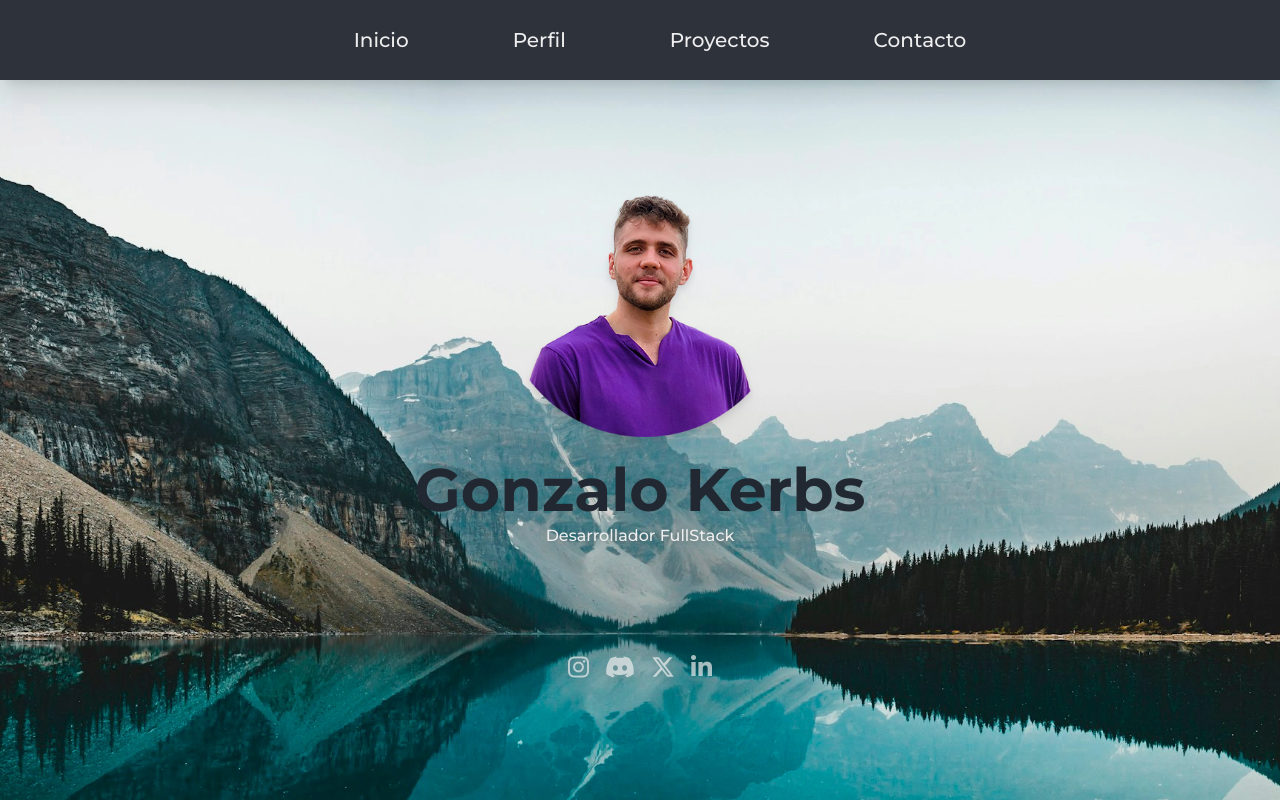
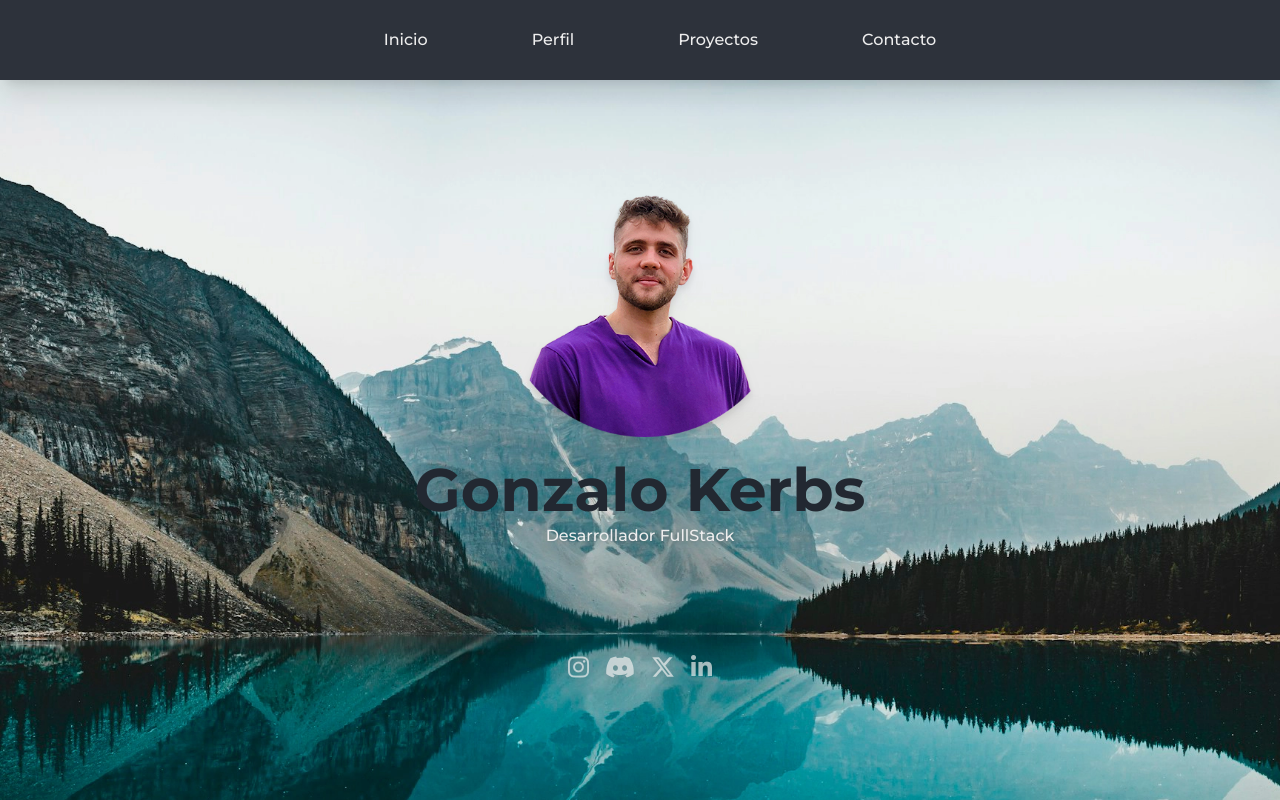
Before and after one commit to SbrekDev/Gonzalo-Kerbs-Portafolio, a React (Vite) app: page / in a window 1280 px wide. Shown: the top 800 px of the page. Built offline with nearby package versions, Linux system fonts and the light colour scheme; some icons are missing.

Commit message:
fix text

```diff
--- a/src/components/NavComponent.tsx
+++ b/src/components/NavComponent.tsx
@@ -28,7 +28,7 @@ const NavComponent = () => {
       <div
         className={`${
           navClick ? "" : "hidden lg:flex"
-        } w-screen flex flex-col lg:flex-row justify-center lg:gap-5 xl:gap-8 items-center list-none font-normal lg:text-xl`}
+        } w-screen flex flex-col lg:flex-row justify-center lg:gap-5 xl:gap-8 items-center list-none font-normal`}
       >
         <a
           className="px-9 py-2 lg:hover:bg-secondary lg:hover:text-primary-light hover:cursor-pointer rounded-lg"
```
